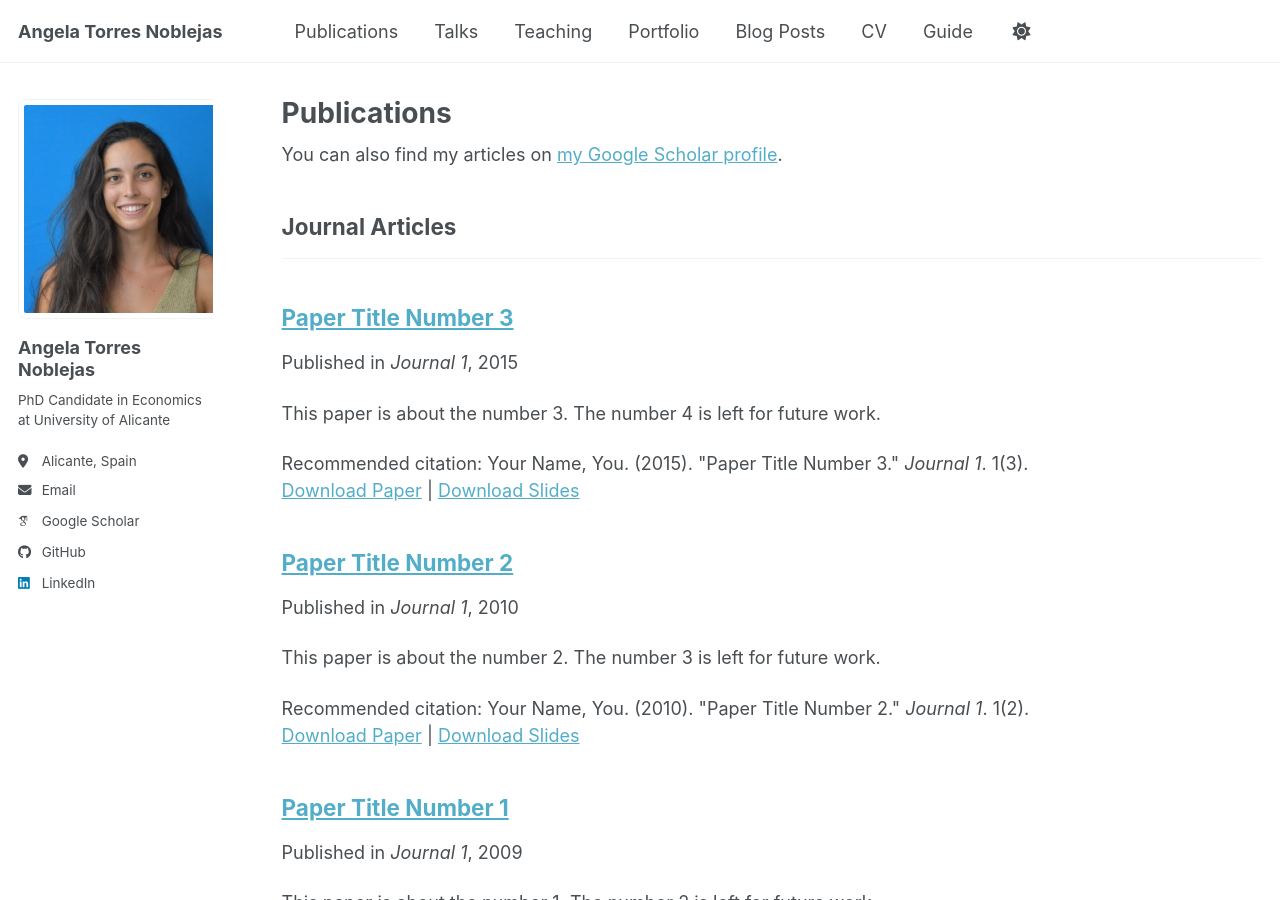
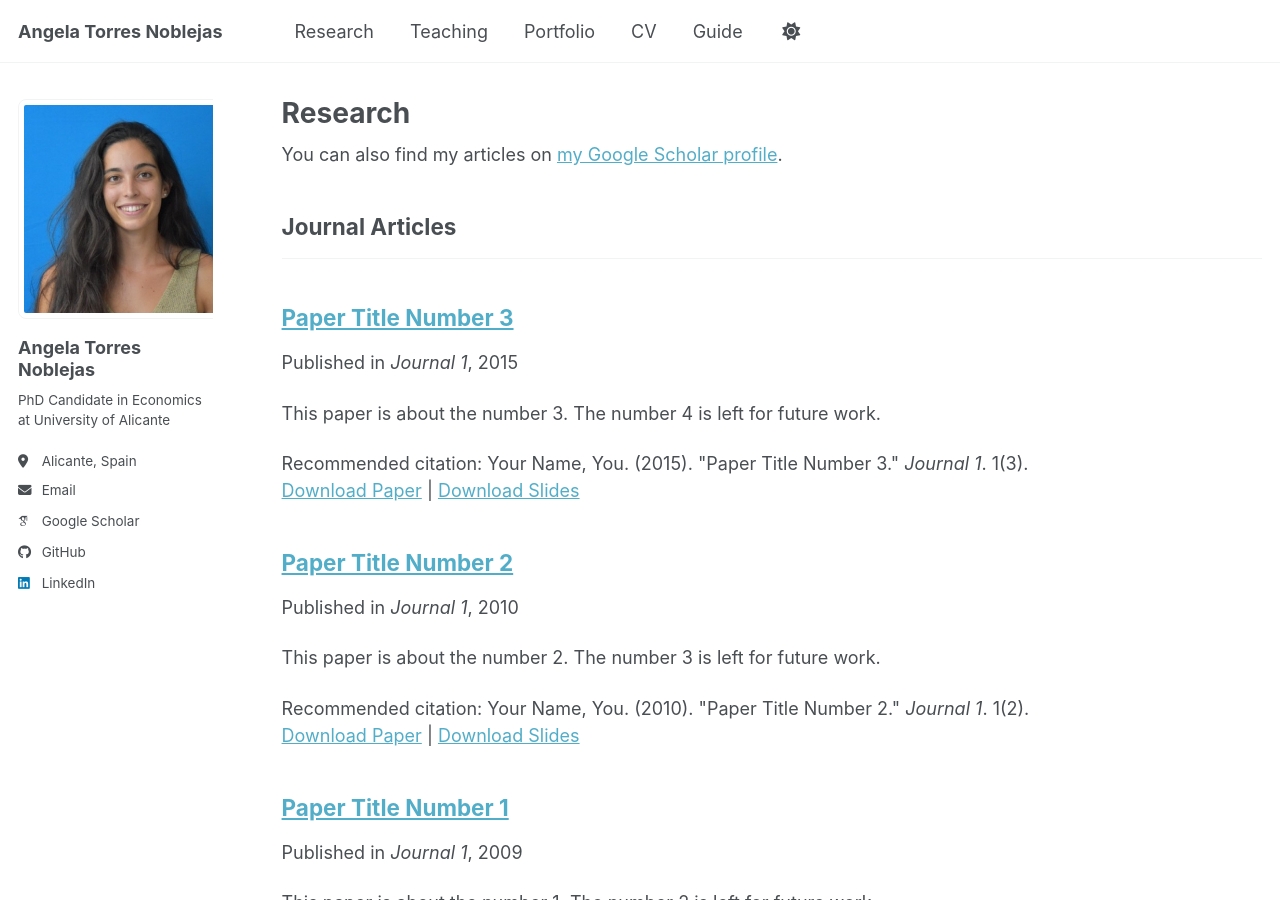
Before and after one commit to angelatorresnoblejas/angelatorresnoblejas.github.io, a Jekyll site: the page built from _pages/publications.html, in a window 1280 px wide and 900 px high. Built offline with Jekyll 4.4.1, drawn with Linux system fonts in a browser that asks for light colours; some web fonts are replaced; a script bundle is joined from its source files by our own code; library files that are not in the unit come from our copies.

Commit message:
Change from Publication to research

```diff
--- a/_data/navigation.yml
+++ b/_data/navigation.yml
@@ -8,20 +8,14 @@
 #      Markdown formatted page while the second is generated using JSON.
 
 main:
-  - title: "Publications"
-    url: /publications/
-
-  - title: "Talks"
-    url: /talks/
+  - title: "Research"
+    url: /research/
 
   - title: "Teaching"
     url: /teaching/
 
   - title: "Portfolio"
     url: /portfolio/
-
-  - title: "Blog Posts"
-    url: /year-archive/
 
   - title: "CV"
     url: /cv/
--- a/_pages/publications.html
+++ b/_pages/publications.html
@@ -1,6 +1,6 @@
 ---
 layout: archive
-title: "Publications"
+title: "Research"
 permalink: /publications/
 author_profile: true
 ---
```
